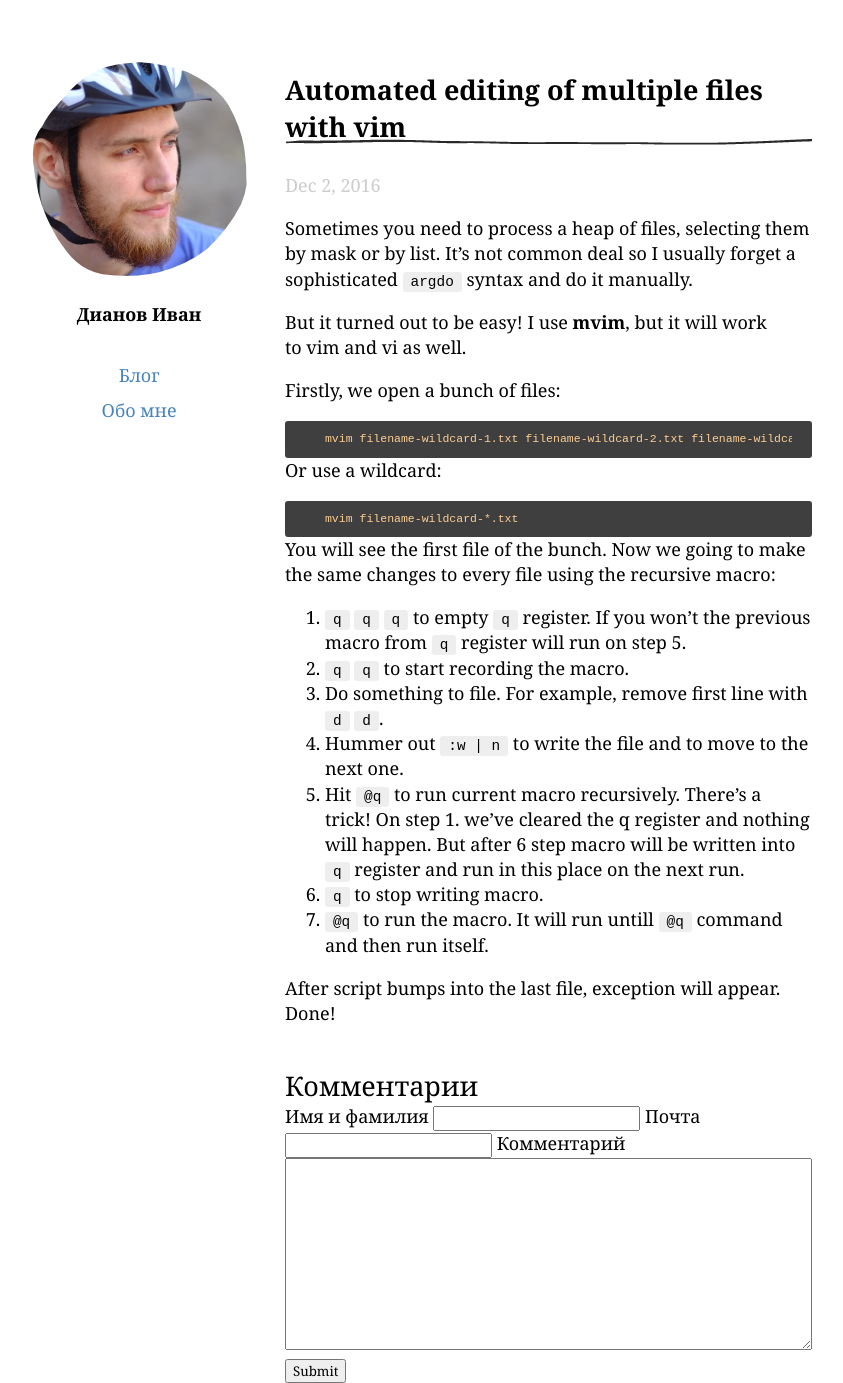
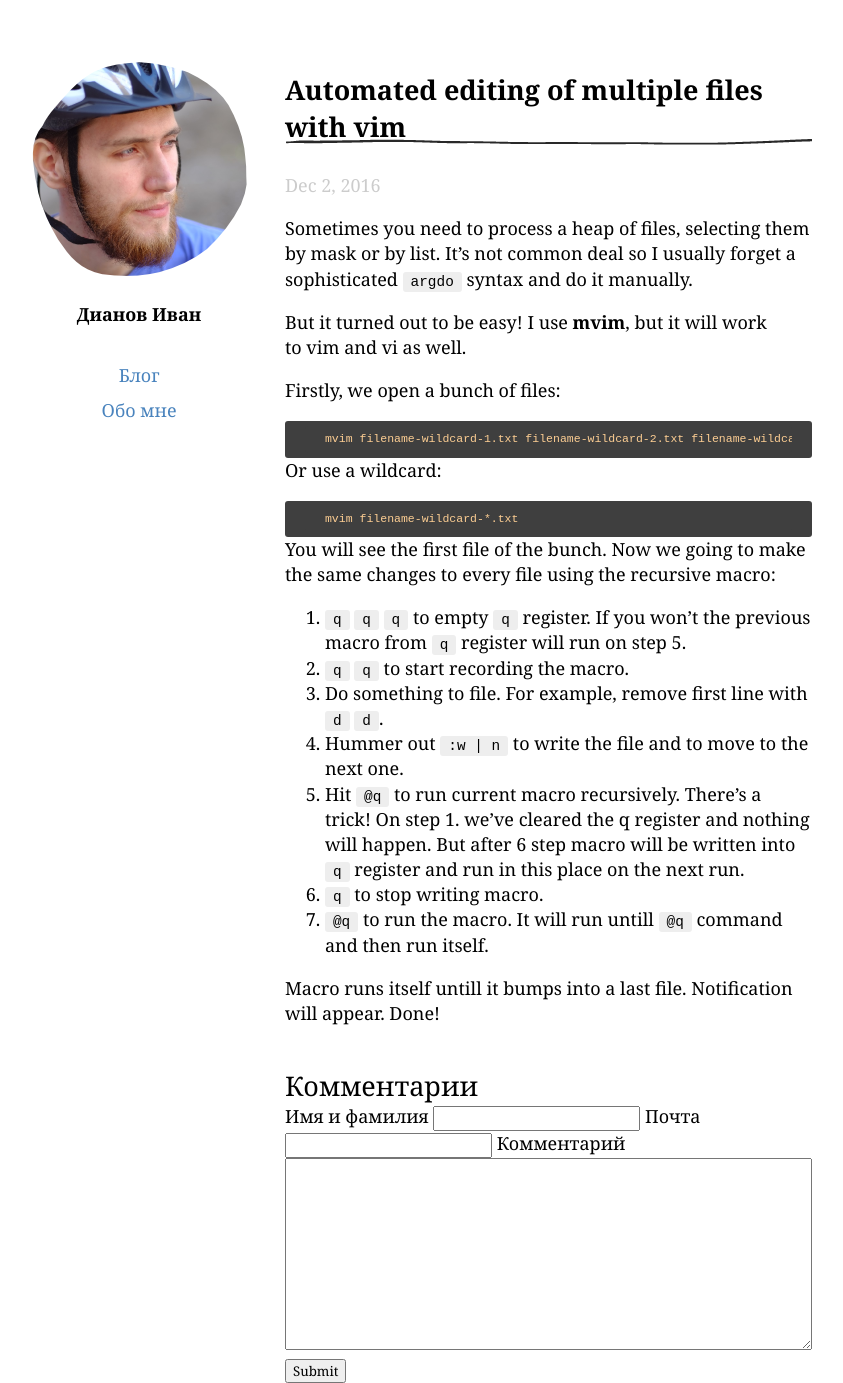
Before and after one commit to illus0r/dianov.org, a Jekyll site: the page built from _posts/2016-12-02-automated-editing-of-multiple-files-with-vim.md, in a window 1280 px wide. Shown: the whole page, without its empty margins (228-1071 px from the left). Built offline with Jekyll 4.4.1, drawn with Linux system fonts in a browser that asks for light colours.

Commit message:
Updated 2016-12-02-automated-editing-of-multiple-files-with-vim.md

```diff
--- a/_posts/2016-12-02-automated-editing-of-multiple-files-with-vim.md
+++ b/_posts/2016-12-02-automated-editing-of-multiple-files-with-vim.md
@@ -29,4 +29,4 @@
 6. `q` to stop writing macro.
 7. `@q` to run the macro. It will run untill `@q` command and then run itself.
 
-After script bumps into the last file, exception will appear. Done!
+Macro runs itself untill it bumps into a last file. Notification will appear. Done!
```
